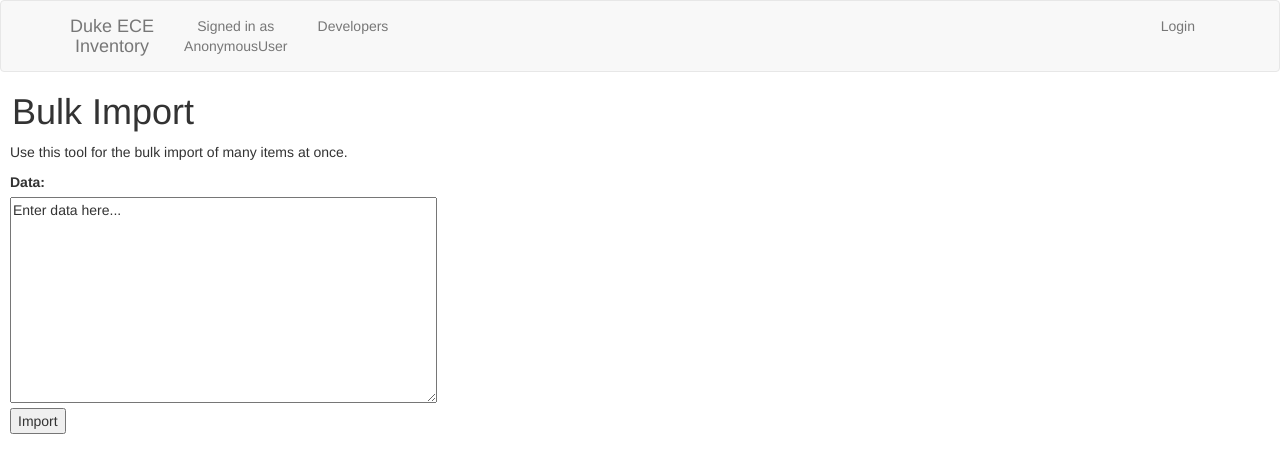
After one commit to lad-47/inventory-project, a Django app: template mysite/administrator/templates/administrator/bulk_import.html in a window 1280 px wide. The commit adds this page. Shown: the top 473 px of the page. Run offline with Django 3.2, Linux system fonts and the light colour scheme; the template is opened without the code that fills it, so the values that code supplies are empty; some libraries are stand-ins or nearby versions.

Commit message:
Basic bulk import interface, not functional yet

```diff
--- /dev/null
+++ b/mysite/administrator/import_logic.py
@@ -0,0 +1,5 @@
+import json
+
+def create_item_from_json(json_item):
+    item = json.loads(json_item)
+    return item
--- /dev/null
+++ b/mysite/administrator/templates/administrator/bulk_import.html
@@ -0,0 +1,24 @@
+{% extends "base.html" %}
+
+{% block content %}
+
+<h1 style="margin-left:12px">Bulk Import</h1>
+
+<p style="margin-left:10px">Use this tool for the bulk import of many items at once.</p>
+
+<div class="form-group" style="margin-left:10px">
+  <form method="POST" id="import">
+    {% csrf_token %}
+    <div>
+      <label for="import_data">Data:</label>
+    </div>
+    <div>
+      <textarea label="import_data" name="import_data" id="import_data" rows="10" cols="50">Enter data here...</textarea>
+    </div>
+    <div>
+      <input type="submit" value="Import">
+    <div>
+  </form>
+</div>
+
+{% endblock %}
--- a/mysite/administrator/urls.py
+++ b/mysite/administrator/urls.py
@@ -13,4 +13,5 @@ urlpatterns = [
     url(r'^custom_fields/delete_action/$', views.cf_delete_action, name='cf delete action'),
     url(r'^custom_fields/create/success/$', views.cf_create_success, name='cf create success'),
     url(r'^custom_fields/delete/success/$', views.cf_delete_success, name='cf delete success'),
+    url(r'^import/$', views.bulk_import, name='import'),
 ]
--- a/mysite/templates/base.html
+++ b/mysite/templates/base.html
@@ -28,6 +28,7 @@
       				{% if user.is_superuser %}
       				<li><a href="{% url 'users' %}">Users</a></li>
       				<li><a href="{% url 'custom fields' %}"><div style="text-align: center;">Custom<br>Fields</div></a></li>
+      				<li><a href="{% url 'import' %}"><div style="text-align: center;">Import<br>Data</div></a></li>
       				{% endif %}
       				<li><a href="{% url 'tag handler' %}">Tags</a></li>
       				<li><a href="{% url 'logs' %}">Logs</a></li>
```
Also changed, not shown: mysite/administrator/views.py (+7 -0 lines).
